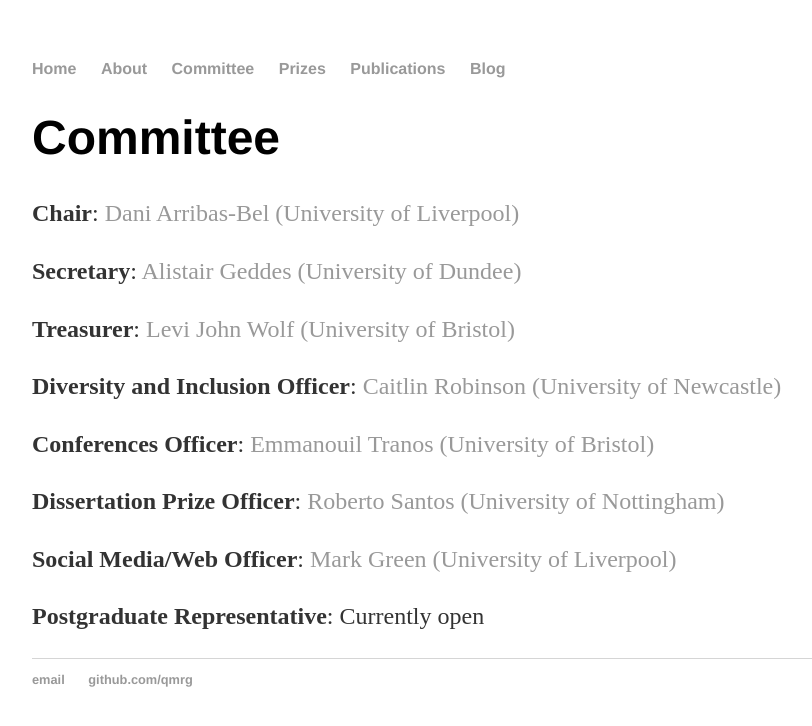
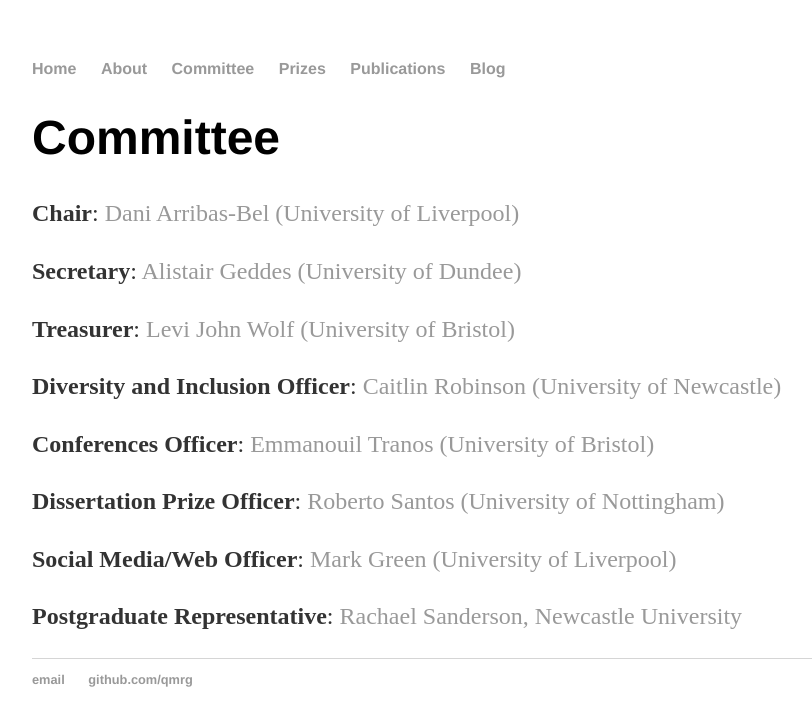
Before and after one commit to qmrg/qmrg.github.io, a Jekyll site: the page built from committee.md, in a window 1280 px wide. Shown: the top 726 px of the page, without its empty margins (160-972 px from the left). Built offline with Jekyll 4.4.1, drawn with Linux system fonts in a browser that asks for light colours.

Commit message:
Update committee.md
Added new PGR Rep

```diff
--- a/committee.md
+++ b/committee.md
@@ -19,4 +19,4 @@
 
 **Social Media/Web Officer**: [Mark Green (University of Liverpool)](https://www.liverpool.ac.uk/environmental-sciences/staff/mark-green/)
 
-**Postgraduate Representative**: Currently open
+**Postgraduate Representative**: [Rachael Sanderson, Newcastle University](https://research.ncl.ac.uk/geospatial-systems/phdresearchers/phd-rachaelsanderson.html)
```
